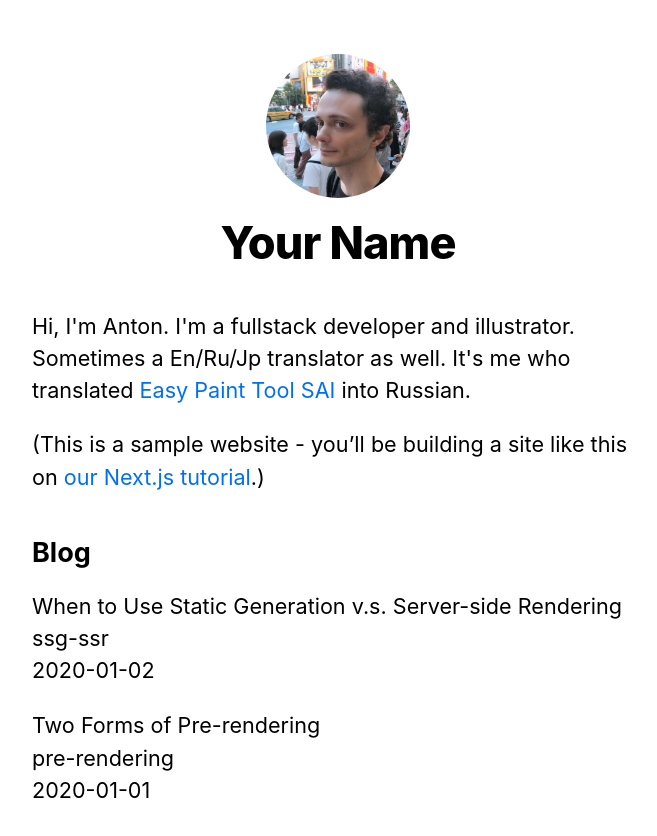
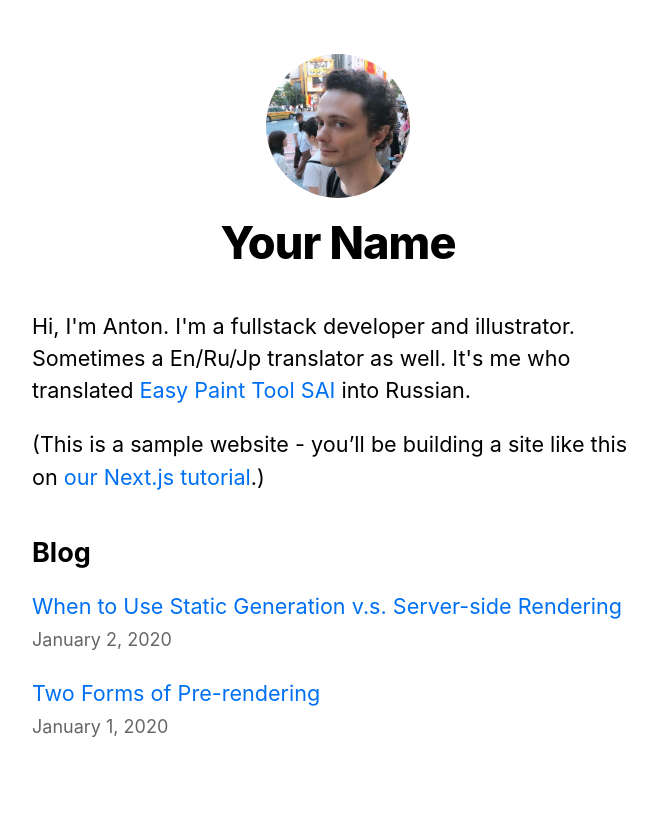
Before and after one commit to neznayer/nextjs-tutorial, a Next.js app: page / in a window 1280 px wide. Shown: the top 836 px of the page, without its empty margins (302-959 px from the left). Built offline with nearby package versions, Linux system fonts and the light colour scheme.

Commit message:
brush up with dates

```diff
--- /dev/null
+++ b/components/date.js
@@ -0,0 +1,6 @@
+import { parseISO, format } from "date-fns";
+
+export default function Date({ dateString }) {
+  const date = parseISO(dateString);
+  return <time dateTime={dateString}>{format(date, "LLLL d, yyyy")}</time>;
+}
--- a/lib/posts.js
+++ b/lib/posts.js
@@ -1,6 +1,8 @@
 import fs from "fs";
 import path from "path";
 import matter from "gray-matter";
+import { remark } from "remark";
+import html from "remark-html";
 
 const postsDirectory = path.join(process.cwd(), "posts");
 
@@ -51,9 +53,15 @@
   const fileContents = fs.readFileSync(fullPath, "utf8");
 
   const matterResult = matter(fileContents);
+  const processedContent = await remark()
+    .use(html)
+    .process(matterResult.content);
+
+  const contentHtml = processedContent.toString();
 
   return {
     id,
+    contentHtml,
     ...matterResult.data,
   };
 }
--- a/package.json
+++ b/package.json
@@ -6,9 +6,12 @@
     "start": "next start"
   },
   "dependencies": {
+    "date-fns": "^2.29.3",
     "gray-matter": "^4.0.3",
     "next": "latest",
     "react": "18.2.0",
-    "react-dom": "18.2.0"
+    "react-dom": "18.2.0",
+    "remark": "^14.0.2",
+    "remark-html": "^15.0.1"
   }
 }
--- a/pages/index.js
+++ b/pages/index.js
@@ -2,6 +2,8 @@
 import utilStyles from "../styles/utils.module.css";
 import Layout, { siteTitle } from "../components/layout";
 import { getSortedPostsData } from "../lib/posts";
+import Link from "next/link";
+import Date from "../components/date";
 
 export async function getStaticProps() {
   const allPostsData = getSortedPostsData();
@@ -36,11 +38,11 @@
         <ul className={utilStyles.list}>
           {allPostsData.map(({ id, date, title }) => (
             <li className={utilStyles.listItem} key={id}>
-              {title}
+              <Link href={`/posts/${id}`}>{title}</Link>
               <br />
-              {id}
-              <br />
-              {date}
+              <small className={utilStyles.lightText}>
+                <Date dateString={date} />
+              </small>
             </li>
           ))}
         </ul>
```
Also changed, not shown: pages/posts/[id].js (+14 -5 lines), 1 other file (tests, documents, lock files or other folders).
